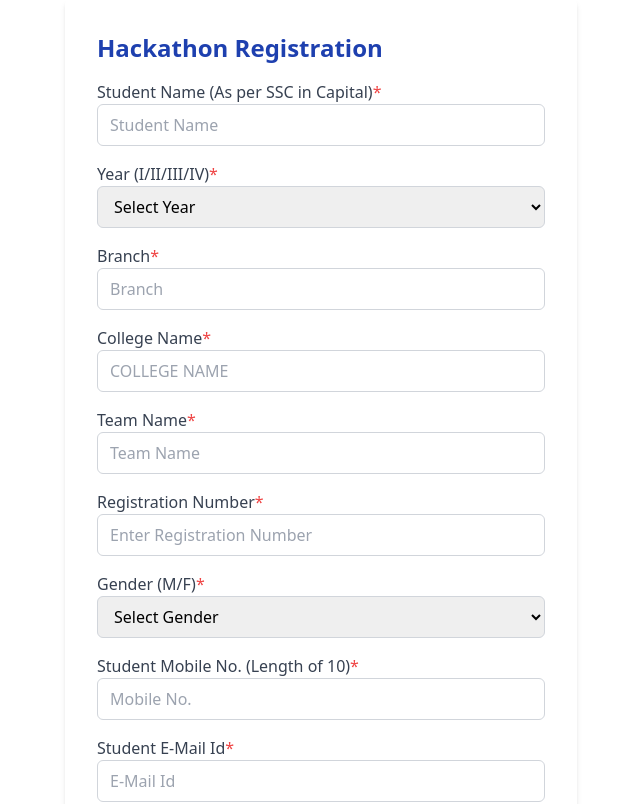
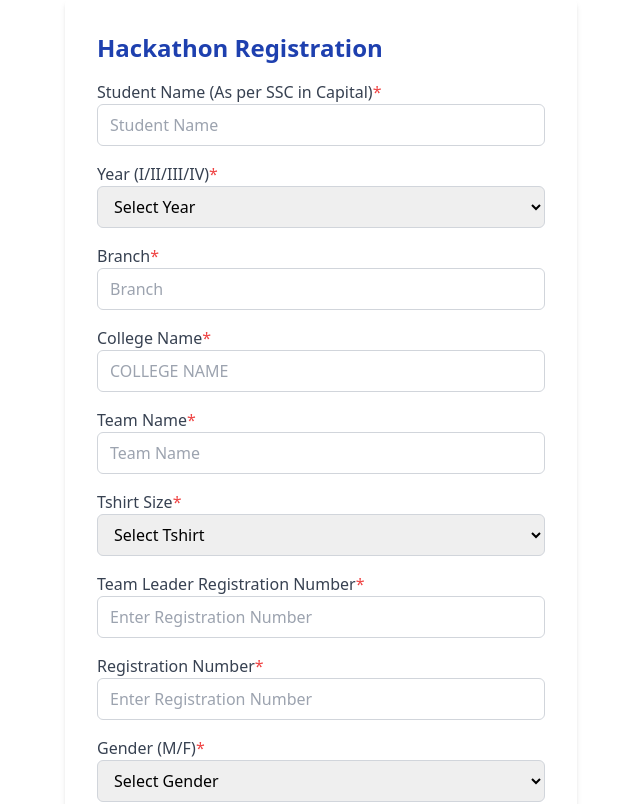
Before and after one commit to Tarunsaisrinivas/club-registration-frontend, a React (Vite) app: page / in a window 1280 px wide. Shown: the top 804 px of the page, without its empty margins (319-959 px from the left). Built offline with nearby package versions, Linux system fonts and the light colour scheme.

Commit message:
updated input values teamregno,tshirt

```diff
--- a/src/components/Authpage.jsx
+++ b/src/components/Authpage.jsx
@@ -5,7 +5,6 @@ import { useNavigate } from "react-router-dom";
 
 function Authpage({ setIsAuthenticated }) {
   const [inputCode, setInputCode] = useState("");
-
 
   const secretCode = "clubsecret";
 
--- a/src/components/StudentForm.jsx
+++ b/src/components/StudentForm.jsx
@@ -15,6 +15,8 @@ function StudentForm() {
     payment: "",
     transactionId: "",
     teamName: "",
+    tshirt:"",
+    teamregno:"",
   });
 
   const email = "8121702286@ybl";
@@ -38,7 +40,7 @@ function StudentForm() {
       setStudent({
         ...student,
         [name]:
-          name === "teamName" || name === "collegeName" || name === "name"
+          name === "teamName" || name === "collegeName" || name === "name" ||name === "teamregno"
             ? value.toUpperCase()
             : value,
       });
@@ -74,6 +76,8 @@ function StudentForm() {
         payment: "",
         transactionId: "",
         teamName: "",
+        tshirt:"",
+        teamregno:"",
       });
     } catch (error) {
       // Log the error to the console for debugging
@@ -168,6 +172,46 @@ function StudentForm() {
         />
       </div>
 
+      {/* Shirt size */}
+      <div className="mb-4">
+        <label className="block text-gray-700">
+          Tshirt Size
+          <span className="text-red-500">*</span>
+        </label>
+        <select
+          name="tshirt"
+          value={student.tshirt}
+          onChange={handleChange}
+          className="w-full px-3 py-2 border border-gray-300 rounded-md"
+          required
+        >
+          <option value="" disabled>
+            Select Tshirt
+          </option>
+          <option value="s">S</option>
+          <option value="m">M</option>
+          <option value="l">L</option>
+          <option value="xl">XL</option>
+          <option value="xxl">XXL</option>
+        </select>
+      </div>
+{/*  */}
+<div className="mb-4">
+        <label className="block text-gray-700">
+          Team Leader Registration Number
+          <span className="text-red-500">*</span>
+        </label>
+        <input
+          type="text"
+          name="teamregno"
+          value={student.teamregno}
+          onChange={handleChange}
+          placeholder="Enter Registration Number"
+          className="w-full px-3 py-2 border border-gray-300 rounded-md"
+          required
+        />
+      </div>
+
       <div className="mb-4">
         <label className="block text-gray-700">
           Registration Number
@@ -183,6 +227,7 @@ function StudentForm() {
           required
         />
       </div>
+
 
       <div className="mb-4">
         <label className="block text-gray-700">
--- a/src/components/StudentList.jsx
+++ b/src/components/StudentList.jsx
@@ -74,6 +74,8 @@ function StudentList() {
                             <th className="w-1/12 px-4 py-2 text-left">RegNo</th>
                             <th className="w-1/12 px-4 py-2 text-left">College Name</th>
                             <th className="w-1/12 px-4 py-2 text-left">Team Name</th>
+                            <th className="w-1/12 px-4 py-2 text-left">Team Leader Regno</th>
+                            <th className="w-1/12 px-4 py-2 text-left">Tshirt</th>
                             <th className="w-1/12 px-4 py-2 text-left">Gender</th>
                             <th className="w-1/6 px-4 py-2 text-left">Mobile No.</th>
                             <th className="w-1/4 px-4 py-2 text-left">Email</th>
@@ -92,6 +94,8 @@ function StudentList() {
                                     <td className="px-4 py-2">{student.regno}</td>
                                     <td className="px-4 py-2">{student.collegeName}</td>
                                     <td className="px-4 py-2">{student.teamName}</td>
+                                    <td className="px-4 py-2">{student.teamregno}</td>
+                                    <td className="px-4 py-2">{student.tshirt}</td>
                                     <td className="px-4 py-2">{student.gender}</td>
                                     <td className="px-4 py-2">{student.mobileNo}</td>
                                     <td className="px-4 py-2">{student.email}</td>
```
